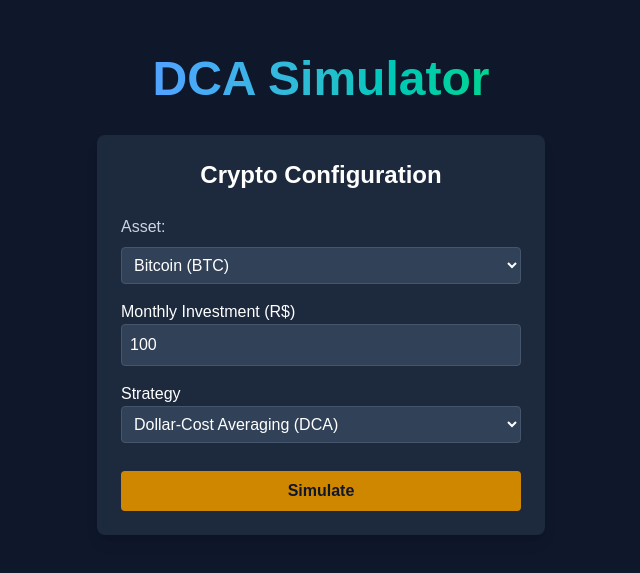
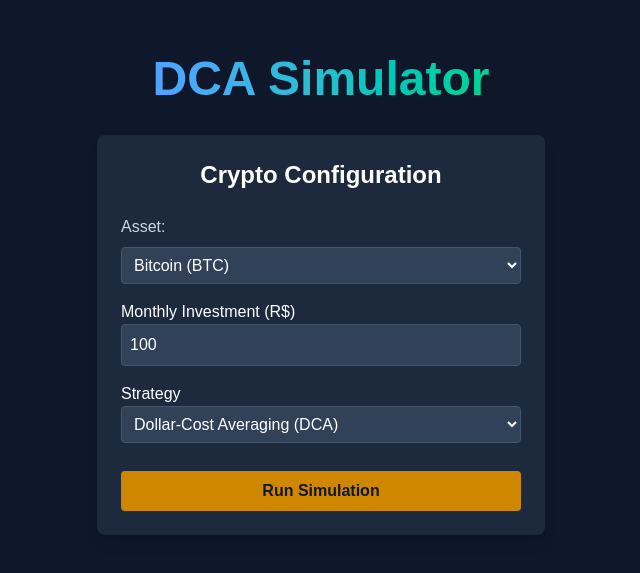
Before and after one commit to guidonunes/crypto_dca_simulator, a Next.js app in the folder dca-simulator-web/: page / in a window 1280 px wide. Shown: the part 105-678 px from the top of the page, without its empty margins (319-959 px from the left). Built offline with nearby package versions, Linux system fonts and the light colour scheme.

Commit message:
update api ts value and implement result cards ui

```diff
--- a/dca-simulator-web/components/ResultCards.tsx
+++ b/dca-simulator-web/components/ResultCards.tsx
@@ -25,7 +25,7 @@ export default function ResultCards({ data }: Props) {
           Total Invested
         </h3>
         <p className="text-3xl font-bold text-white mt-2">
-          {formatCurrency(data.finalValue).format(data.finalValue)}
+          {formatCurrency(data.investedAmount).format(data.investedAmount)}
         </p>
       </div>
 
--- a/dca-simulator-web/components/SimulationForm.tsx
+++ b/dca-simulator-web/components/SimulationForm.tsx
@@ -1,7 +1,9 @@
 "use client";
 
 import { useState } from "react";
-import { runSimulation } from "@/services/api";
+import { runSimulation, SimulationResponse } from "@/services/api";
+import ResultCards from './ResultCards';
+
 
 
 export default function SimulationForm() {
@@ -9,24 +11,32 @@ export default function SimulationForm() {
   const [amount, setAmount] = useState(100);
   const [strategy, setStrategy] = useState("DCA");
 
+  const [result, setResult] = useState<SimulationResponse | null>(null);
+  const [loading, setLoading] = useState(false);
+
   const handleSubmit = async (e: React.FormEvent) => {
     e.preventDefault();
+    setLoading(true);
     try {
       const result = await runSimulation({
         assetName: asset,
         amount,
         strategy,
       });
+
+      setResult(result);
       console.log("✅ API Success:", result);
-      alert(`Success! Final Value: $${result.finalValue}`);
 
     } catch (error) {
       console.error("❌ API Error:", error);
       alert("Simulation failed. Please try again.");
+    } finally {
+      setLoading(false);
     }
   };
 
   return (
+    <div className="w-full flex flex-col items-center">
       <div className="bg-slate-800 p-6 rounded-lg shadow-lg w-full max-w-md">
         <h2 className="text-2xl font-bold mb-6 text-white text-center">
           Crypto Configuration
@@ -70,9 +80,11 @@ export default function SimulationForm() {
             type="submit"
             className="w-full bg-yellow-600 hover:bg-yellow-700 text-slate-900 font-bold py-2 px-4  mt-3 rounded transition duration-200"
           >
-          Simulate
+            {loading ? "Simulating..." : "Run Simulation"}
           </button>
         </form>
       </div>
+      {result && <ResultCards data={result} />}
+    </div>
   )
 }
--- a/dca-simulator-web/services/api.ts
+++ b/dca-simulator-web/services/api.ts
@@ -7,6 +7,7 @@ export interface SimulationRequest {
 export interface SimulationResponse {
   id: number;
   assetName: string;
+  investedAmount: number;
   finalValue: number;
   profit: number;
   gainPercent: number;
```
Lines whose indentation alone changed are shown as unchanged.
